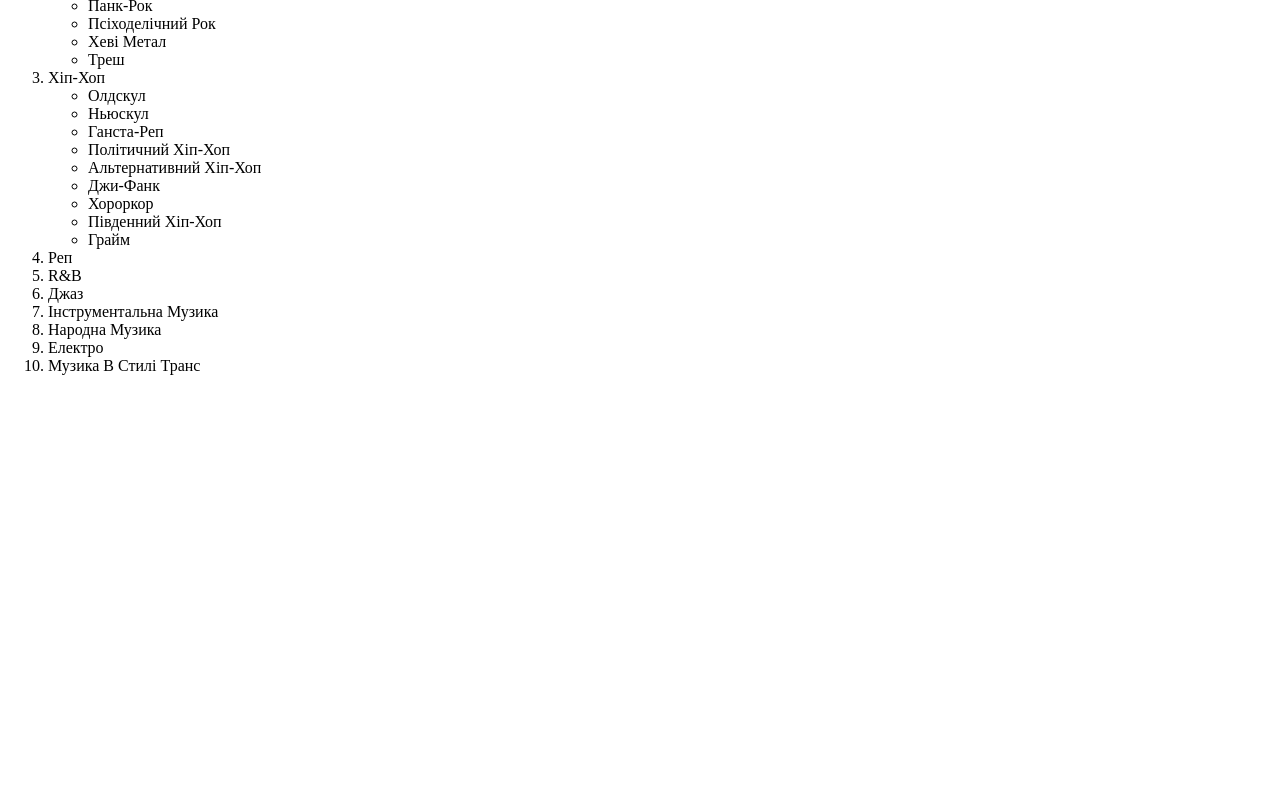
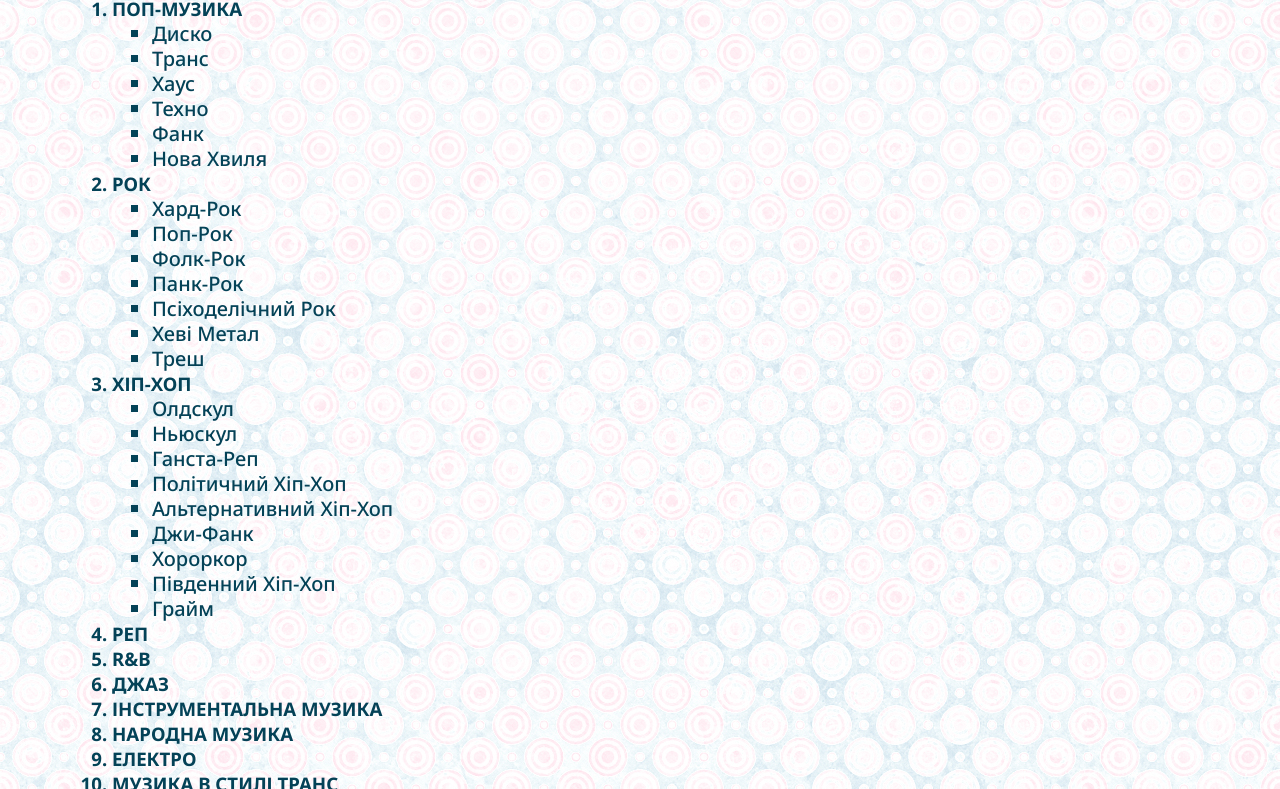
Before and after one commit to iambookhd/iambookhd.github.io, a plain HTML site: page Музика/index.html in a window 1280 px wide. Shown: the part 555-1344 px from the top of the page. Before the commit the page ends 946 px from the top, so only its background shows below. Drawn offline with Linux system fonts and the light colour scheme.

Commit message:
Update index.html

```diff
--- a/Музика/index.html
+++ b/Музика/index.html
@@ -4,7 +4,7 @@
 <head>
     <meta charset="UTF-8">
     <meta name="viewport" content="width=device-width, initial-scale=1.0">
-    <link rel="stylesheet" href="music.css">
+    <link rel="stylesheet" href="index.css">
     <link rel="preconnect" href="https://fonts.googleapis.com">
     <link rel="preconnect" href="https://fonts.gstatic.com" crossorigin>
     <link
```
